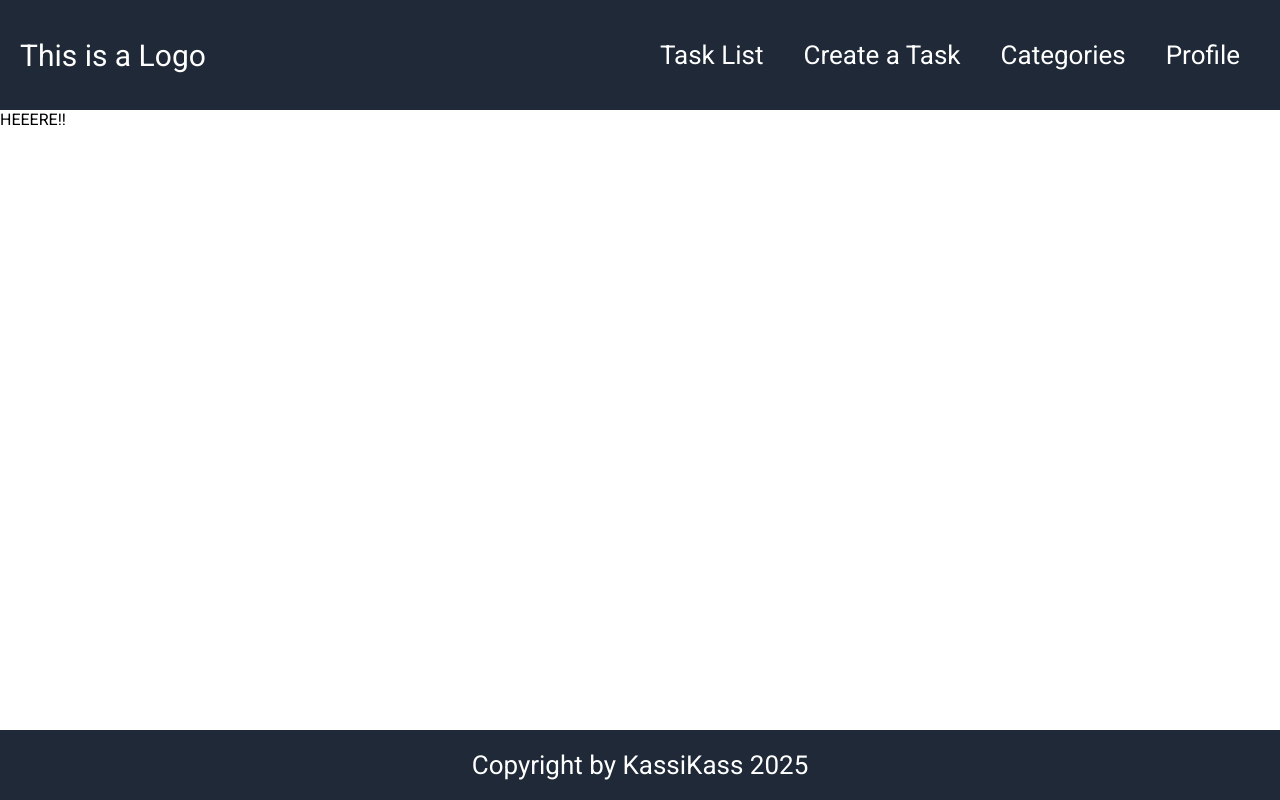
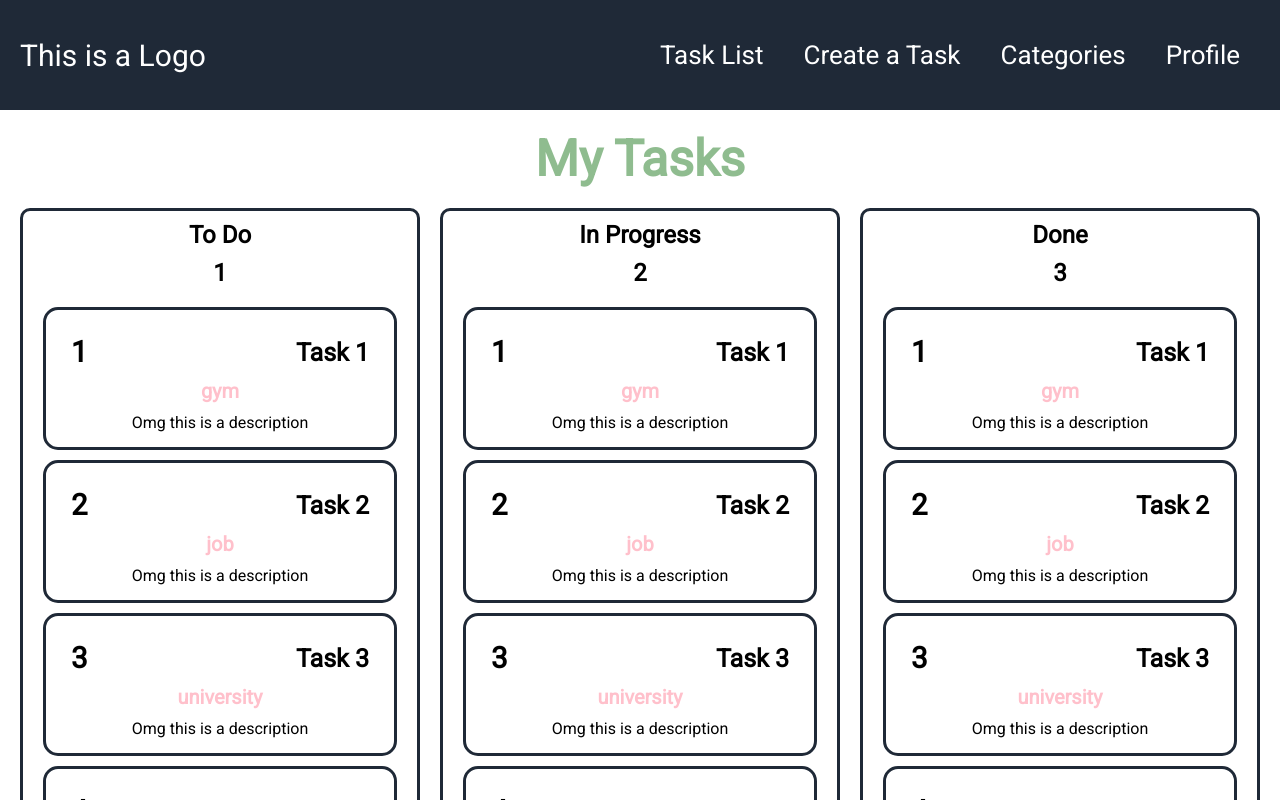
Before and after one commit to Kassi29/frontToDo, an Angular app: page / in a window 1280 px wide. Shown: the top 800 px of the page. Built offline with nearby package versions, Linux system fonts and the light colour scheme.

Commit message:
Refactor styles to display all Tasks

```diff
--- a/src/app/app.component.css
+++ b/src/app/app.component.css
@@ -7,4 +7,64 @@
 
 .main{
   flex: 1;
+  display: flex;
+  flex-direction: row;
+  align-items: center;
+  justify-content: center;
+  gap: 20px;
+  flex-wrap: wrap;
+  min-width: 400px;
+
+
 }
+
+.task-column{
+  text-align: center;
+  width: 30%;
+  padding: 10px;
+  border: 3px solid #1f2937;
+  border-radius: 10px;
+  display: flex;
+  flex-direction: column;
+  gap: 10px;
+  flex-wrap: wrap;
+  min-width: 400px;
+  margin-bottom: 30px;
+}
+
+.task{
+  border: 3px solid #1f2937;
+  padding: 15px;
+  border-radius: 15px;
+  margin: 10px;
+}
+
+
+.task-identifier{
+  display: flex;
+  gap: 10px;
+  align-items: center;
+  justify-content: space-between;
+  padding: 10px;
+  font-weight: bold;
+  font-size: 25px;
+}
+
+.task-content{
+  display: flex;
+  flex-direction: column;
+  gap: 10px;
+}
+
+#category{
+  font-size: 20px;
+  color: pink;
+  font-weight: bold;
+}
+
+h1{
+  padding: 20px;
+  color: darkseagreen;
+  font-size: 50px;
+  text-align: center;
+}
--- a/src/app/app.component.html
+++ b/src/app/app.component.html
@@ -1,7 +1,27 @@
 <div class="container">
   <app-header></app-header>
+  <h1>My Tasks</h1>
   <div class = "main">
-    <p>HEEERE!!</p>
+
+
+    <div *ngFor = "let status of statuses" class="task-column" >
+      <h2> {{ status.name }}</h2>
+      <h2>{{ status.id }}</h2>
+      <ul>
+         <div *ngFor = "let task of tasks " class="task">
+           <div class="task-identifier">
+             <h3>{{ task.id }}</h3>
+             <span>{{ task.name }}</span>
+           </div>
+           <div class ="task-content">
+             <span id = "category">{{ task.category.name }}</span>
+             <span >{{ task.description }}</span>
+           </div>
+
+         </div>
+
+      </ul>
+    </div>
   </div>
   <app-footer></app-footer>
 </div>
--- a/src/app/app.component.ts
+++ b/src/app/app.component.ts
@@ -2,17 +2,60 @@ import { Component } from '@angular/core';
 import { RouterOutlet } from '@angular/router';
 import {HeaderComponent} from './shared/header/header.component';
 import {FooterComponent} from './shared/footer/footer.component';
+import {CommonModule} from '@angular/common';
 
 
 @Component({
   selector: 'app-root',
-  imports: [RouterOutlet, HeaderComponent, FooterComponent],
+  imports: [RouterOutlet, HeaderComponent, FooterComponent, CommonModule],
   templateUrl: './app.component.html',
   standalone: true,
   styleUrl: './app.component.css'
 })
 export class AppComponent {
+
+  statuses = [
+    {id: 1, name: 'To Do'},
+    {id: 2, name: 'In Progress'},
+    {id: 3, name: 'Done'},
+  ]
+
+  category1 = {
+    id: 1,
+    name:'university'
+  }
+  category2 = {
+    id: 2,
+    name:'job'
+  }
+
+  category3 = {
+    id: 3,
+    name:'gym'
+  }
+
   title = 'ToDoFront';
+
+  tasks = [
+    { id: 1, name: 'Task 1', description: 'Omg this is a description',
+      category: this.category3
+    },
+    { id:2,  name: 'Task 2', description: 'Omg this is a description',
+      category: this.category2
+    },
+    { id: 3,name: 'Task 3', description: 'Omg this is a description',
+      category: this.category1
+    },
+    { id: 4,name: 'Task 4', description: 'Omg this is a description',
+      category: this.category3
+    },
+    { id:5, name: 'Task 5', description: 'Omg this is a description',
+      category: this.category1
+    },
+    { id:6, name: 'Task 6', description: 'Omg this is a description',
+      category: this.category2
+    }
+  ]
 
 
 }
```
